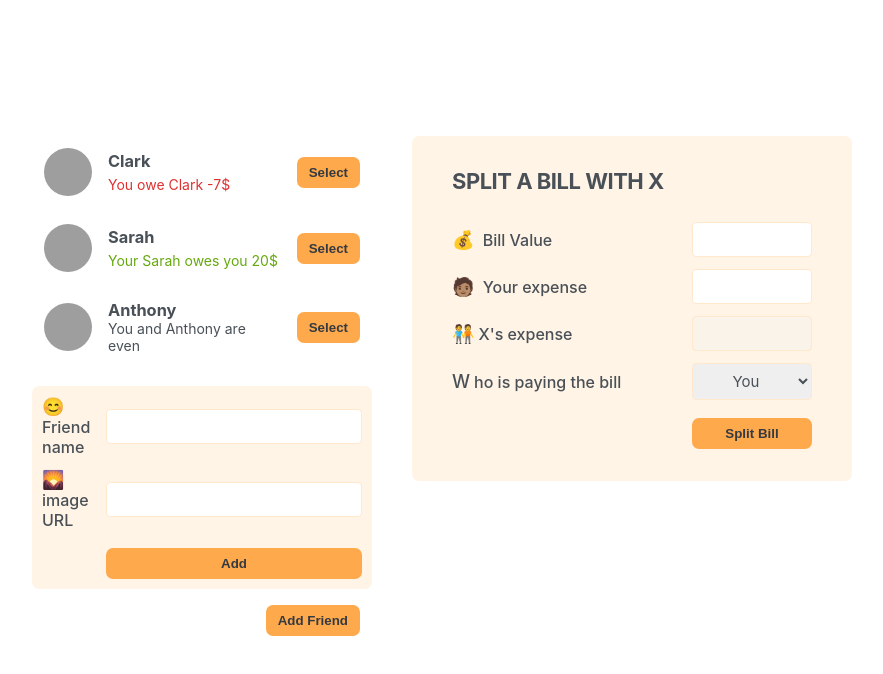
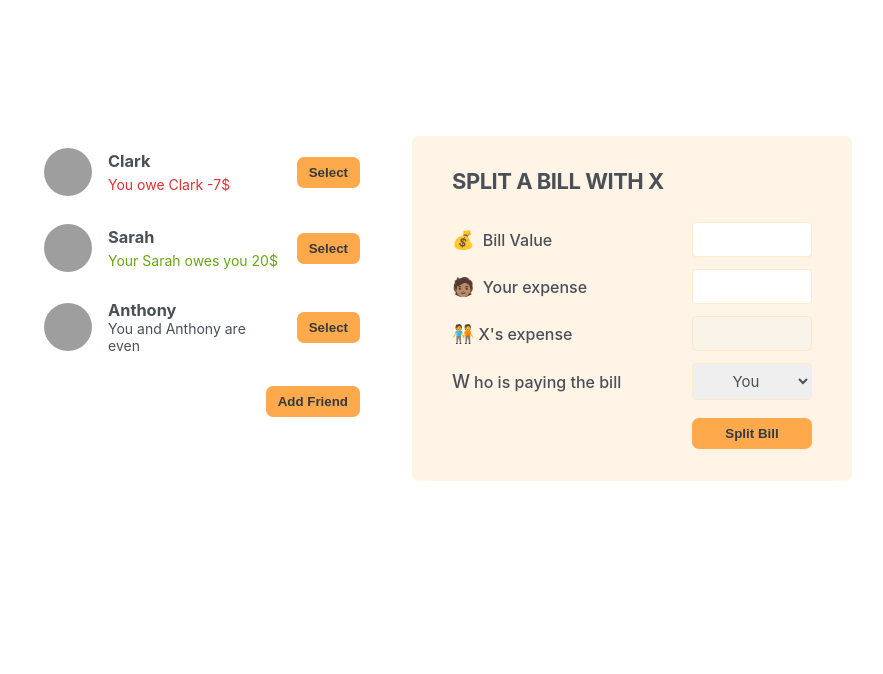
Before and after one commit to rishipgupta/eat-n-split, a React (Create React App) app: page / in a window 1280 px wide. Shown: the top 674 px of the page, without its empty margins (198-1081 px from the left). Built offline with nearby package versions, Linux system fonts and the light colour scheme; grey boxes are pictures that could not be loaded.

Commit message:
Dynamically show and hide add friend form

```diff
--- a/src/App.js
+++ b/src/App.js
@@ -1,7 +1,9 @@
+import { useState } from "react";
 import FormAddFriend from "./FormAddFriend";
 import FriendsList from "./FriendsList";
 import Button from "./Button";
 import FormSplitBill from "./FormSplitBill";
+
 
 const initialFriends = [
   {
@@ -25,12 +27,19 @@ const initialFriends = [
 ];
 
 function App() {
+  const [addFriend, setAddFriend] = useState(false);
+
+  const handleSetAddFriend = () => {
+    setAddFriend(show => !show)
+  }
+
   return (
     <div className="app">
       <div className="sidebar">
         <FriendsList data={initialFriends} />
-        <FormAddFriend />
-        <Button>Add Friend</Button>
+        {addFriend && <FormAddFriend />}
+
+        <Button onClick={handleSetAddFriend}>{addFriend === true ? "Close" : "Add Friend"}</Button>
       </div>
       <FormSplitBill />
     </div>
--- a/src/Button.js
+++ b/src/Button.js
@@ -1,8 +1,8 @@
 import React from 'react'
 
-const Button = ({ children }) => {
+const Button = ({ children, onClick }) => {
   return (
-    <button className='button'>{children}</button>
+    <button className='button' onClick={onClick}>{children}</button>
   )
 }
 
```
